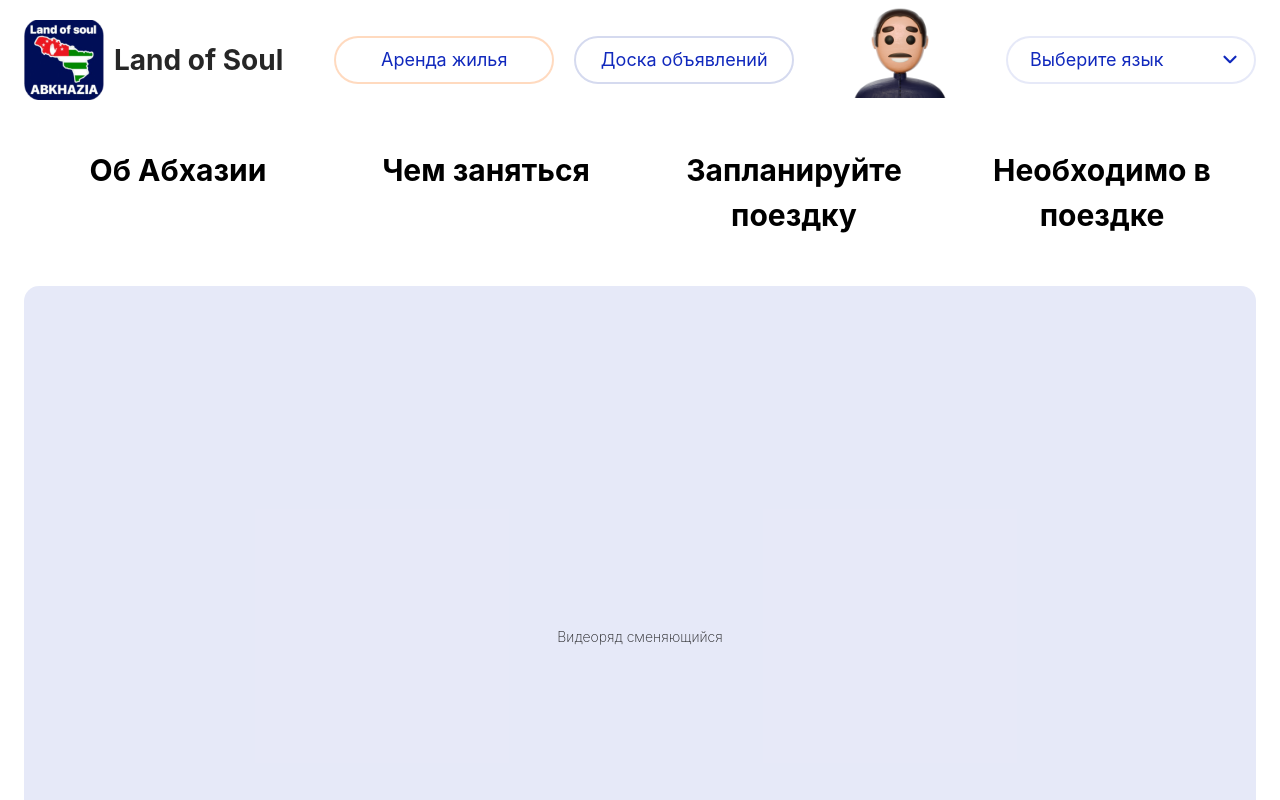
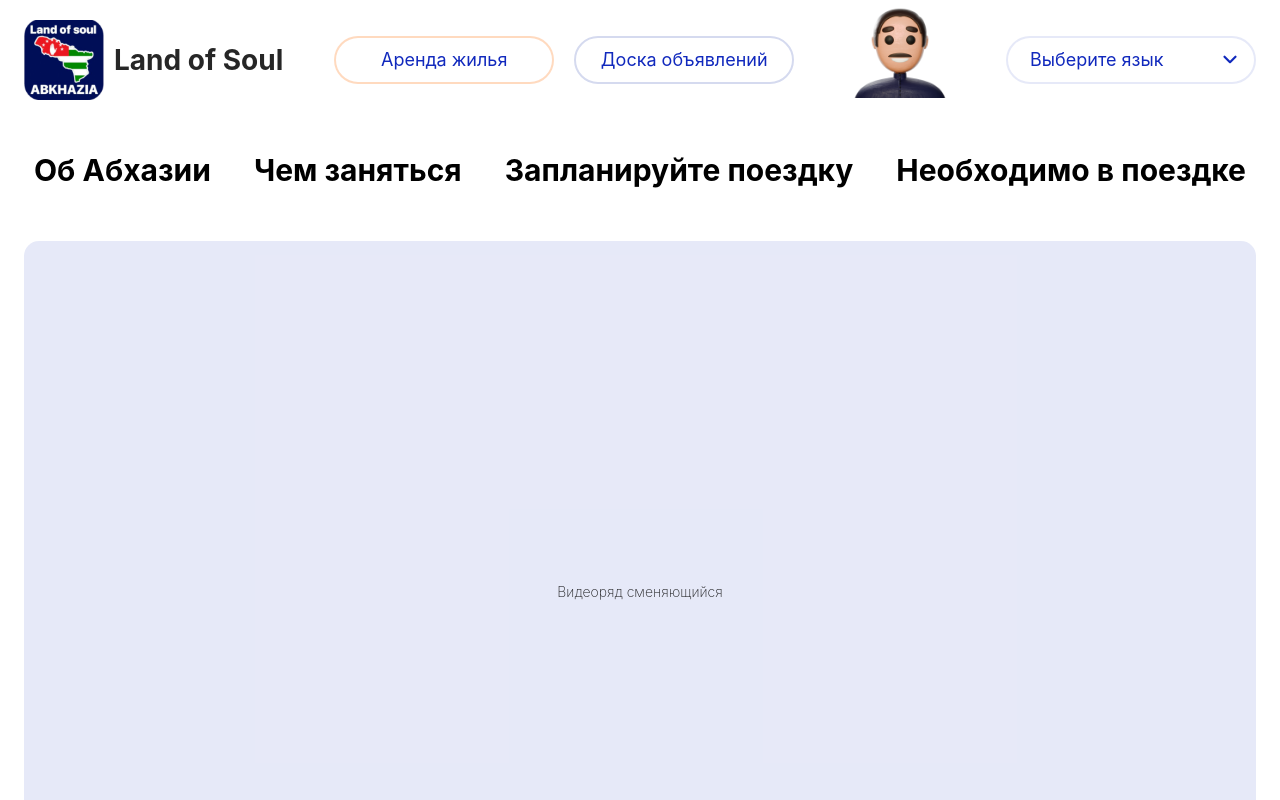
Before and after one commit to AAAlex2001/LOS, a Next.js app in the folder my-next-app/: page / in a window 1280 px wide. Shown: the top 800 px of the page. Built offline with nearby package versions, Linux system fonts and the light colour scheme.

Commit message:
правки по роуту и табсам

```diff
--- a/my-next-app/src/app/layout.tsx
+++ b/my-next-app/src/app/layout.tsx
@@ -4,6 +4,7 @@ import "./globals.css";
 import "../styles/styles.scss";
 import ScrollToTop from "@/components/ScrollToTop/ScrollToTop";
 import "@/components/ScrollToTop/ScrollToTop.scss";
+import RouteLoader from '@/components/Loader/RouteLoader';
 
 const geistSans = Geist({
   variable: "--font-geist-sans",
@@ -33,6 +34,7 @@ export default function RootLayout({
       <body
         className={`${geistSans.variable} ${geistMono.variable} antialiased`}
       >
+        <RouteLoader />
         {children}
         <ScrollToTop />
       </body>
--- /dev/null
+++ b/my-next-app/src/components/Loader/RouteLoader.module.scss
@@ -0,0 +1,25 @@
+@keyframes spin {
+  to { transform: rotate(360deg); }
+}
+
+.overlay {
+  position: fixed;
+  top: 0;
+  left: 0;
+  right: 0;
+  bottom: 0;
+  background: rgba(255, 255, 255, 0.6);
+  display: flex;
+  justify-content: center;
+  align-items: center;
+  z-index: 20000;
+}
+
+.spinner {
+  width: 64px;
+  height: 64px;
+  border: 6px solid #d5daef;
+  border-top-color: #1129bd;
+  border-radius: 50%;
+  animation: spin 1s linear infinite;
+}
--- /dev/null
+++ b/my-next-app/src/components/Loader/RouteLoader.tsx
@@ -0,0 +1,26 @@
+"use client";
+
+import { useState, useEffect } from 'react';
+import { usePathname } from 'next/navigation';
+import styles from './RouteLoader.module.scss';
+
+const RouteLoader = () => {
+  const pathname = usePathname();
+  const [loading, setLoading] = useState(false);
+
+  useEffect(() => {
+    setLoading(true);
+    const timer = setTimeout(() => setLoading(false), 300);
+    return () => clearTimeout(timer);
+  }, [pathname]);
+
+  if (!loading) return null;
+
+  return (
+    <div className={styles.overlay}>
+      <div className={styles.spinner} />
+    </div>
+  );
+};
+
+export default RouteLoader;
--- a/my-next-app/src/components/Popup/Popup.module.scss
+++ b/my-next-app/src/components/Popup/Popup.module.scss
@@ -14,6 +14,8 @@
   position: absolute;
   top: 100%;
   left: 0;
+  right: 0;
+  margin: 0 auto;
   width: 250px;
   padding: 20px;
   background: #ffffff;
@@ -51,7 +53,7 @@
 .popupText {
   font-family: 'Inter', sans-serif;
   font-style: normal;
-  font-weight: 800;
+  font-weight: 600;
   font-size: 16px;
   line-height: 19px;
   color: #000000;
--- a/my-next-app/src/pages/Home/Home.module.scss
+++ b/my-next-app/src/pages/Home/Home.module.scss
@@ -43,7 +43,6 @@ $color-border: #d5daef;
 
     .tabItemWrapper {
       position: relative;
-      width: 100%;
     }
 
     .tabItem {
@@ -51,6 +50,7 @@ $color-border: #d5daef;
       font-size: 30px;
       font-weight: 700;
       text-align: center;
+      display: inline-block;
       cursor: pointer;
       position: relative;
       text-decoration: none;
@@ -394,8 +394,14 @@ $color-border: #d5daef;
             align-items: center;
             gap: 8px;
 
+            .tabItemWrapper {
+                width: 100%;
+                text-align: center;
+            }
+
             .tabItem {
                 font-size: 18px;
+                width: 100%;
             }
         }
         .heroVideo { height: 300px; }
--- a/my-next-app/src/pages/Home/Home.tsx
+++ b/my-next-app/src/pages/Home/Home.tsx
@@ -72,32 +72,40 @@ const HomePage = () => {
                   onMouseEnter={() => setActivePopup('about')}
                   onMouseLeave={() => setActivePopup(null)}
                 >
-                  <div className={styles.tabItem}>Об Абхазии</div>
-                  {activePopup === 'about' && <Popup items={popupData.about} />}
+                  <div className={styles.tabItem}>
+                    Об Абхазии
+                    {activePopup === 'about' && <Popup items={popupData.about} />}
+                  </div>
                 </div>
                 <div
                   className={styles.tabItemWrapper}
                   onMouseEnter={() => setActivePopup('activities')}
                   onMouseLeave={() => setActivePopup(null)}
                 >
-                  <div className={styles.tabItem}>Чем заняться</div>
-                  {activePopup === 'activities' && <Popup items={popupData.activities} />}
+                  <div className={styles.tabItem}>
+                    Чем заняться
+                    {activePopup === 'activities' && <Popup items={popupData.activities} />}
+                  </div>
                 </div>
                 <div
                   className={styles.tabItemWrapper}
                   onMouseEnter={() => setActivePopup('booking')}
                   onMouseLeave={() => setActivePopup(null)}
                 >
-                  <div className={styles.tabItem}>Запланируйте поездку</div>
-                  {activePopup === 'booking' && <Popup items={popupData.booking} />}
+                  <div className={styles.tabItem}>
+                    Запланируйте поездку
+                    {activePopup === 'booking' && <Popup items={popupData.booking} />}
+                  </div>
                 </div>
                 <div
                   className={styles.tabItemWrapper}
                   onMouseEnter={() => setActivePopup('essentials')}
                   onMouseLeave={() => setActivePopup(null)}
                 >
-                  <div className={styles.tabItem}>Необходимо в поездке</div>
-                  {activePopup === 'essentials' && <Popup items={popupData.essentials} />}
+                  <div className={styles.tabItem}>
+                    Необходимо в поездке
+                    {activePopup === 'essentials' && <Popup items={popupData.essentials} />}
+                  </div>
                 </div>
             </nav>
             <div className={styles.heroVideo}>
```
